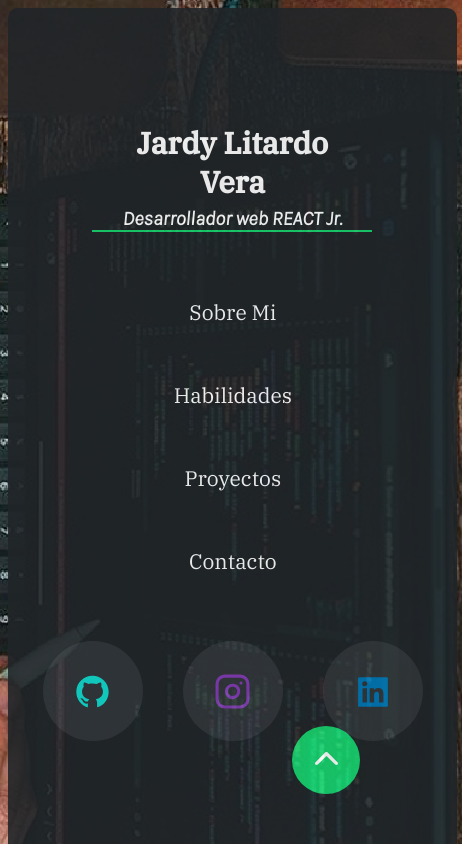
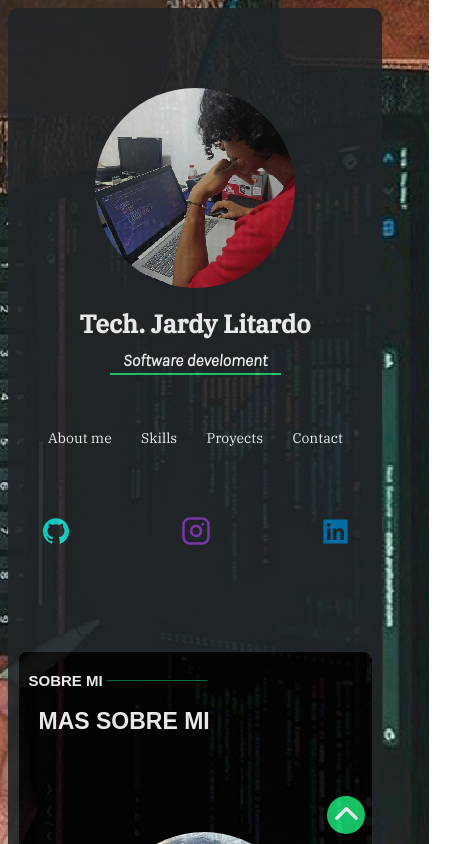
Before and after one commit to Litardo-Jardy/Portafolio-Web, a React (Vite) app: page / in a window 390 px wide. Shown: the top 844 px of the page, 462 px wide, since content can reach past the window. Built offline with nearby package versions, Linux system fonts and the light colour scheme.

Commit message:
Rediseño en proceso

```diff
--- a/src/Contents-css/global.css
+++ b/src/Contents-css/global.css
@@ -24,4 +24,4 @@ body{
 
   @media (max-width:510px){
     .Container_One{
-    width: 120%;}}
+    width: 100%;}}
--- a/src/Contents-css/seccions.css
+++ b/src/Contents-css/seccions.css
@@ -2,7 +2,7 @@
       color: #fff;
       align-items:center;
       position: absolute;
-      top: 20px;
+      top: 10px;
       z-index: 2;
       display: flex;
       flex-direction: column;
@@ -10,16 +10,28 @@
       height: 600px;}
 
 .h1_seccion{
-      font-size: 45px;
+      font-size: 40px;
       font-family: 'IBM Plex Serif', serif;}
 
 .h2_seccion{
       text-align:center;
-      font-size: 22px;
+      font-size: 20px;
       border-bottom: 2px solid #18d26e;
-      width: 280px;
-      margin-top: -14px;
+      padding: 3px;
+      margin-top: 20px;
+      position: relative;
+      top: -35px;
+      width: 200px;
       font-family: 'Karla', sans-serif;}
+
+.ImagePrincipal{
+      width: 300px;
+      height: 500px;
+      padding: 3px;
+      position: relative;
+      display: flex;
+      justify-content: center;
+      top: 75px;}
 
  .Seccion_Two{
       background-color: black;
@@ -33,16 +45,27 @@
       padding: 10px;}
 
 @media (max-width:510px){
+
+      .Seccion_Two{
+        position: relative;
+        bottom: 220px;
+        width: 90%;
+      }
+      .Seccion_One{
+      top: 10px}
+
       .h1_seccion{
           text-align: center;
           width: 250px;
-          font-size: 30px;
+          font-size: 25px;
           position: relative;
-          top: 110px;}
+          top: 15px;}
+
       .Seccion_Two{
-           margin-top: 860px;
-      }
+           margin-top: 860px}
+
       .h2_seccion{
-           font-size: 20px;
+           font-size: 17px;
            position: relative;
-           top: 110px;}}
+           width: 165px;
+           top: -15px;}
--- a/src/Contents/SeccionOne.jsx
+++ b/src/Contents/SeccionOne.jsx
@@ -1,12 +1,16 @@
 import '../Contents-css/seccions.css';
 import Navegacion from "./Seccion_One/Navegacion.jsx";
 import RedesSociales from "./Seccion_One/RedesSociales";
+import imagen from './Seccion_Two/SobreMi/Image_SobreMi/PerfilOne.jpeg'
 
 const SeccionOne = () =>{
       return(
             <div className="Seccion_One" id="presentacion">
-               <h1 className="h1_seccion">Jardy Litardo Vera</h1>
-               <h2 className="h2_seccion">Desarrollador web REACT Jr.</h2>
+                   <div className="ImagePrincipal">
+                      <img className="Img" src={imagen}/>
+                   </div>
+               <h1 className="h1_seccion">Tech. Jardy Litardo</h1>
+               <h2 className="h2_seccion">Software develoment</h2>
                <Navegacion />
                <RedesSociales />
             </div>)}
--- a/src/Contents/Seccion_One/Navegacion.jsx
+++ b/src/Contents/Seccion_One/Navegacion.jsx
@@ -3,9 +3,9 @@ import './seccionOne.css';
 const Navegacion = () =>{
       return(
            <ul className="Nav">
-               <li className="li-nav"><a className="link-nav" href="#sobreMi">Sobre Mi</a></li>
-               <li className="li-nav"><a className="link-nav" href="#habilidades">Habilidades</a></li>
-               <li className="li-nav"><a className="link-nav" href="#proyectos">Proyectos</a></li>
-               <li className="li-nav"><a className="link-nav"href="#Contacto">Contacto</a></li>
+               <li className="li-nav"><a className="link-nav" href="#sobreMi">About me</a></li>
+               <li className="li-nav"><a className="link-nav" href="#habilidades">Skills</a></li>
+               <li className="li-nav"><a className="link-nav" href="#proyectos">Proyects</a></li>
+               <li className="li-nav"><a className="link-nav"href="#Contacto">Contact</a></li>
            </ul>)}
 export default Navegacion;
--- a/src/Contents/Seccion_One/RedesSociales.jsx
+++ b/src/Contents/Seccion_One/RedesSociales.jsx
@@ -6,8 +6,11 @@ import {  AiFillLinkedin } from 'react-icons/ai';
 const RedesSociales = () =>{
       return(
           <ul className="Nav-Redes" >
-               <li className="li-redes"><a className="link-redes" href="https://github.com/Litardo-Jardy"> <AiFillGithub    color="#11dbcf"     size="37px"/> </a></li>
-               <li className="li-redes"><a className="link-redes" href="https://www.instagram.com/jardy_litardo/?next=%2F"> <FiInstagram color="#833AB4"         size="37px"/> </a></li>
-               <li className="li-redes"><a className="link-redes" href="https://www.linkedin.com/in/jardy-litardo-vera-209a36219/"> <AiFillLinkedin  color="#0077B5"  size="38px"/> </a></li>
+               <li className="li-redes">
+                   <a className="link-redes" href="https://github.com/Litardo-Jardy"> <AiFillGithub    color="#11dbcf"     size="30px"/> </a></li>
+               <li className="li-redes">
+                   <a className="link-redes" href="https://www.instagram.com/jardy_litardo/?next=%2F"> <FiInstagram color="#833AB4"         size="30px"/> </a></li>
+               <li className="li-redes">
+                   <a className="link-redes" href="https://www.linkedin.com/in/jardy-litardo-vera-209a36219/"> <AiFillLinkedin  color="#0077B5"  size="31px"/> </a></li>
            </ul>)}
 export default RedesSociales;
--- a/src/Contents/Seccion_One/seccionOne.css
+++ b/src/Contents/Seccion_One/seccionOne.css
@@ -2,16 +2,18 @@
       display: flex;
       width: 420px;
       justify-content: space-between;
+      position: relative;
+      bottom: 35px;
       margin-top: 6px;}
 
 .li-nav{
       list-style:none;
       margin-left: -39px;
-      margin-top: 15px;}
+      }
 
 .link-nav{
       text-decoration: none;
-      font-size: 21px;
+      font-size: 18px;
       background-color: transparent;
       color: #fff;
       font-family: 'IBM Plex Serif', serif;}
@@ -23,29 +25,24 @@
       display: flex;
       width: 420px;
       justify-content: space-around;
+      position: relative;
+      bottom: 50px;
       margin-top: 6px;}
 
 .li-redes{
       list-style:none;
       margin-left: -39px;
       margin-top: 15px;
-      width: 80px;
-      height: 80px;
+      width: 50px;
+      height: 50px;
       text-align: center;
-      background-color:  rgba(255, 255, 255, 0.08);
       border: rgba(255, 255, 255, 0.08);
-      border-radius: 50%;
-      transition: 0.4s;}
-
-.li-redes:hover{
-      border: 2px solid #18d26e;
-      width: 82px;
-      height: 82px;}
+      border-radius: 50%}
 
 .link-redes{
       text-decoration: none;
       display: inline-block;
-      font-size: 21px;
+      font-size: 15px;
       background-color: transparent;
       color: #fff;
       font-family: 'IBM Plex Serif', serif;
@@ -53,14 +50,14 @@
 
 .arriba{
       background-color: #18d26e;
-      width: 60px;
-      height: 60px;
+      width: 50px;
+      height: 50px;
       border-radius: 50%;
       display: flex;
       justify-content: center;
       align-items: center;
       position: fixed;
-      bottom: 50px;
+      bottom: 10px;
       right: 30px;
       cursor: pointer;
       border: 4px solid transparent;
@@ -76,31 +73,36 @@
 
 @media (max-width:510px){
       .Nav{
-         margin-top: 15px;
-         flex-direction: column;
+         margin-top: 25px;
+         top: -5px;
+         width: 60%;
+         flex-direction: row;
          text-align: center}
 
       .li-nav{
          position: relative;
-         top: 110px;
-         padding: 20px;}
+         padding: 5px 10px 5px 10px;}
 
       .link-nav{
-         font-size: 21px;
-         position: relative;}
+         font-size: 14px}
 
       .Nav-Redes{
-            margin-top: 15px;
+            top: -10px;
             flex-direction: row; }
 
       .li-redes{
-            position: relative;
-            top: 110px;
             padding: 20px;
             width: 60px;
             height: 60px;}
 
       .link-redes{
-            font-size: 21px;
+            font-size: 15px;
             margin-top: 12px;}
+
+      .arriba{
+        width: 30px;
+        height: 30px;
+        bottom: 10px;
+        right: 25px;
+      }
 }
--- a/src/Contents/Seccion_Two/SobreMi/Datos.jsx
+++ b/src/Contents/Seccion_Two/SobreMi/Datos.jsx
@@ -29,11 +29,11 @@ const Datos = () =>{
                      mi trabajo y mi compromiso con el aprendizaje continuo me han permitido adquirir un sólido conocimiento y habilidades en esta tecnología.
                      Actualmente, he tenido cierta experiencia realizando mis prácticas pre-profesionales, donde he tenido la oportunidad de sumergirme en el
                      ambiente laboral. Durante este periodo, he llevado a cabo análisis detallados tanto del código como de la lógica detrás de distintos sistemas. <br />
-<br />
+                    <br />
                     Soy una persona responsable, autodidacta y proactiva, siempre dispuesta a asumir nuevos retos y aprender de mis errores. A pesar de mi corta
                     experiencia, tengo la capacidad de trabajar de forma independiente y en equipo, y estoy comprometido en proporcionar soluciones de alta calidad
-                   para satisfacer las necesidades del cliente. Estoy enfocado en seguir mejorando y creciendo como desarrollador, para poder ofrecer soluciones
-                   innovadoras y eficientes a los desafíos tecnológicos actuales.
+                    para satisfacer las necesidades del cliente. Estoy enfocado en seguir mejorando y creciendo como desarrollador, para poder ofrecer soluciones
+                    innovadoras y eficientes a los desafíos tecnológicos actuales.
                      </p>
                    </div>
 
--- a/src/Contents/Seccion_Two/seccionTwo.css
+++ b/src/Contents/Seccion_Two/seccionTwo.css
@@ -8,13 +8,14 @@
       height: 500px;
       padding: 3px;
       position: relative;
+      display: flex;
+      justify-content: center;
       top: 75px;}
 
 .Img{
-      height: 300px;
-      width: 300px;
-      border: 3px solid #18d26e;
-      border-radius: 50%;
+      height: 200px;
+      width: 200px;
+      border-radius: 51%;
       text-align: center ;}
 
 .Title-Sobre-Mi{
```
Also changed, not shown: src/App.jsx (+13 -12 lines), src/Contents/Seccion_Two/SobreMi/Image_SobreMi/PerfilOne.jpeg (added), src/Contents/Seccion_Two/SobreMi/Image_SobreMi/PerfilTwo.jpg (added), src/Contents/Seccion_Two/SobreMi/SobreMi.jsx (line endings or trailing spaces).
